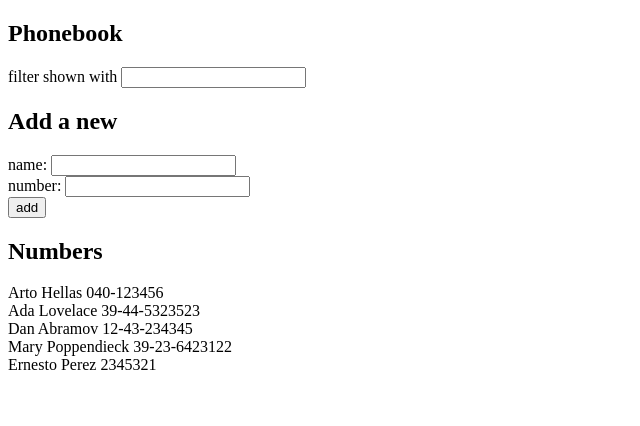
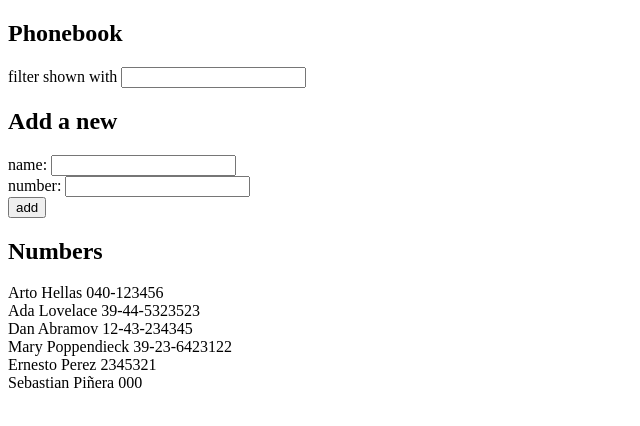
Before and after one commit to asastg/fullstackopen-hy, a React (Vite) app in the folder Exercises/part2/phonebook/: page / in a window 1280 px wide. Shown: the top 426 px of the page, without its empty margins (0-640 px from the left). Built offline with nearby package versions, Linux system fonts and the light colour scheme; data requests are answered from the project's data file.

Commit message:
exercise part2.13

```diff
--- a/Exercises/part2/phonebook/db.json
+++ b/Exercises/part2/phonebook/db.json
@@ -24,6 +24,11 @@
       "id": "cdf7",
       "name": "Ernesto Perez",
       "number": "2345321"
+    },
+    {
+      "id": "e3d4",
+      "name": "Sebastian Piñera",
+      "number": "000"
     }
   ]
 }
--- a/Exercises/part2/phonebook/src/App.jsx
+++ b/Exercises/part2/phonebook/src/App.jsx
@@ -1,5 +1,5 @@
 import { useEffect, useState } from 'react';
-import axios from 'axios';
+import personService from './services/persons';
 const Person = ({ name, number }) => {
   return (
     <div>
@@ -34,8 +34,8 @@
   const [nameFilter, setNameFilter] = useState('');
   const [showAll, setShowAll] = useState(true);
   useEffect(() => {
-    axios.get('http://localhost:3001/persons').then((response) => {
-      setPersons(response.data);
+    personService.getAll().then((initialPersons) => {
+      setPersons(initialPersons);
     });
   }, []);
 
@@ -61,7 +61,7 @@
     if (persons.some((obj) => obj.name === newName)) {
       alert(`${newName} is already added to phonebook`);
     } else {
-      axios.post('http://localhost:3001/persons', nameObject).then((response) => setPersons(persons.concat(response.data)));
+      personService.create(nameObject).then((returnedPerson) => setPersons(persons.concat(returnedPerson)));
     }
     setNewName('');
     setNumber('');
--- /dev/null
+++ b/Exercises/part2/phonebook/src/services/persons.js
@@ -0,0 +1,18 @@
+import axios from 'axios';
+const baseUrl = 'http://localhost:3001/persons';
+const getAll = () => {
+  const request = axios.get(baseUrl);
+  return request.then((response) => response.data);
+};
+
+const create = (newObject) => {
+  const request = axios.post(baseUrl, newObject);
+  return request.then((response) => response.data);
+};
+
+const update = (id, newObject) => {
+  const request = axios.put(`${baseUrl}/${id}`, newObject);
+  return request.then((response) => response.data);
+};
+
+export default { getAll, create, update };
```
